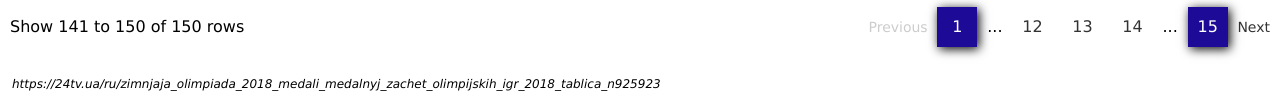
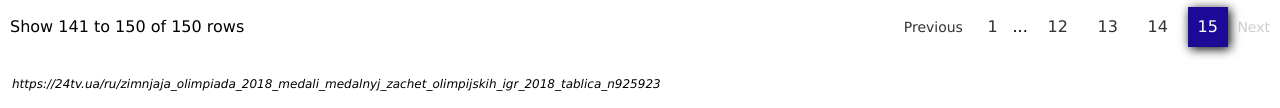
Before and after one commit to bartushak007/events_js, a website: page src/last_task/index.html in a window 1280 px wide. Both pictures are taken after a click on the link "15". Shown: the part 815-923 px from the top of the page. Drawn offline with Linux system fonts and the light colour scheme.

Commit message:
fix showCurrentArrOfRows function

```diff
--- a/src/last_task/index.html
+++ b/src/last_task/index.html
@@ -1545,14 +1545,14 @@
       Show <span class="show-number">1</span> to <span class="to-number">10</span> of <span class="of-number">150</span> rows
     </div>
     <div class="pager__controls">
-      <a class="pager__prev">
+      <a href="#" class="pager__prev">
         Previous
       </a>
       <ul class="pager__list">
         <li class="pager__list-item">
           <a href="#" class="pager__page ">1</a>
         </li>
-        <li class="pager__list-item">
+        <li class="pager__list-item-first">
           ...
         </li>
         <li class="pager__list-item">
@@ -1564,14 +1564,14 @@
         <li class="pager__list-item">
           <a href="#" class="pager__page">8</a>
         </li>
-        <li class="pager__list-item">
+        <li class="pager__list-item--second">
           ...
         </li>
         <li class="pager__list-item">
           <a href="#" class="pager__page">15</a>
         </li>
       </ul>
-      <a href="#" class="pager__next">
+      <a href="#" class="pager__next pager__next--available">
         Next
       </a>
     </div>
--- a/src/last_task/main.js
+++ b/src/last_task/main.js
@@ -1,5 +1,6 @@
+(function() {
   var filterValue = document.querySelector('.filter__input');
-var rowsValue = document.querySelector('.show__input');
+  var pagerPage = document.querySelectorAll('.pager__page');
   var tableElements = document.querySelectorAll('.country');
   var rowsValue = document.querySelector('.show__input');
   var show = document.querySelector('.show-number');
@@ -7,8 +8,64 @@ var show = document.querySelector('.show-number');
   var of = document.querySelector('.of-number');
   var page = 0;
   var arrOfVisibleElements = [];
-x();
+
+  of.innerHTML = tableElements.length;
+
+  filterValue.addEventListener('keyup', filter);
+  filterValue.addEventListener('keyup', doArrOfVisibleElements);
+  filterValue.addEventListener('keyup', function() {
+    showCurrentArrOfRows(arrOfVisibleElements, 0);
+  });
+
+  rowsValue.addEventListener('input', doArrOfVisibleElements);
+  rowsValue.addEventListener('input', function() {
+    showCurrentArrOfRows(arrOfVisibleElements, 0);
+    var pagerPageAll = document.querySelectorAll('.pager__page--current');
+
+    for (var i = 0; i < pagerPage.length; i++) {
+      if (pagerPageAll[i]) {
+        pagerPageAll[i].classList.remove('pager__page--current');
+      }
+    }
+    pagerPage[0].classList.add('pager__page--current');
+  });
+
+  var controls = document.querySelector('.pager__controls');
+  controls.addEventListener('click', function() {
+    event.preventDefault();
+  });
+
+  controls.addEventListener('click', function() {
+    var prev = document.querySelector('.pager__prev');
+    var next = document.querySelector('.pager__next');
+    var evTarget = event.target;
+
+    if (evTarget === prev && page > 0) {
+      showCurrentArrOfRows(arrOfVisibleElements, --page);
+    } else if (evTarget === next) {
+      if (page + 1 < arrOfVisibleElements.length) {
+        showCurrentArrOfRows(arrOfVisibleElements, ++page);
+      }
+    } else if (
+      evTarget.tagName === 'A' && !(evTarget === prev && !(evTarget === next))) {
+      page = +evTarget.innerHTML - 1;
+      showCurrentArrOfRows(arrOfVisibleElements, page);
+    }
+    if (page + 1 === arrOfVisibleElements.length) {
+      next.classList.remove('pager__next--available');
+    } else {
+      next.classList.add('pager__next--available');
+    }
+
+    if (page === 0) {
+      prev.classList.remove('pager__prev--available');
+    } else {
+      prev.classList.add('pager__prev--available');
+    }
+  });
+
   doArrOfVisibleElements();
+  showCurrentArrOfRows(arrOfVisibleElements, 0);
 
   function arrIndexListStart() {
     var arr = [];
@@ -22,15 +79,9 @@ function arrIndexListStart() {
     return arr;
   }
 
-filterValue.addEventListener('keyup', filter);
-filterValue.addEventListener('keyup', doArrOfVisibleElements);
-filterValue.addEventListener('keyup', function() {
-  showCurrentArrOfRows(arrOfVisibleElements, 0);
-});
-
   function filter() {
     var filterValue = document.querySelector('.filter__input');
-  visibleTableElementsArrIndex = [];
+    var visibleTableElementsArrIndex = [];
 
     if (filterValue.tagName === 'INPUT') {
       tableElements.forEach = [].forEach;
@@ -47,17 +98,9 @@ function filter() {
     }
   }
 
-rowsValue.addEventListener('click', doArrOfVisibleElements);
-rowsValue.addEventListener('click', function() {
-  showCurrentArrOfRows(arrOfVisibleElements, 0);
-});
-rowsValue.addEventListener('keyup', doArrOfVisibleElements);
-rowsValue.addEventListener('keyup', function() {
-  showCurrentArrOfRows(arrOfVisibleElements, 0);
-});
-
   function doArrOfVisibleElements() {
     var counter = 0;
+    var pagerPageAll = document.querySelectorAll('.pager__page--current');
     arrOfVisibleElements = [];
     visibleTableElementsArrIndex = arrIndexListStart();
 
@@ -68,32 +111,80 @@ function doArrOfVisibleElements() {
       }
       arrOfVisibleElements[counter - 1].push(visibleTableElementsArrIndex[i]);
     }
-  console.log('counter' + counter);
   }
 
   function showCurrentArrOfRows(arr, x) {
+    var controls = document.querySelector('.pager__controls');
+    var firstDots = document.querySelector('.pager__list-item-first');
+    var secondDots = document.querySelector('.pager__list-item--second');
 
-  show.innerHTML = 1;
-  to.innerHTML = rowsValue.value;
-
+    var calcElementsVisible = 0;
+    newArr = [];
 
     for (var i = 0; i < arr.length; i++) {
       for (var j = 0; j < arr[i].length; j++) {
+        calcElementsVisible++;
+        if (x < arr.length) {
           if (i !== x) {
             tableElements[arr[i][j]].parentNode.style.display = 'none';
           } else {
             tableElements[arr[i][j]].parentNode.style.display = '';
+            newArr.push(calcElementsVisible);
           }
         }
       }
-  var pagerPage = document.querySelectorAll('.pager__page');
-  var lastPage = (pagerPage[pagerPage.length - 1].innerHTML =
-    arrOfVisibleElements.length);
+    }
+
+    show.innerHTML = newArr[0];
+    to.innerHTML = newArr[newArr.length - 1];
+
+    var lastPage = pagerPage[pagerPage.length - 1].innerHTML = arrOfVisibleElements.length;
 
     if (x === 0) {
       var seconPage = (pagerPage[1].innerHTML = 2);
       var thirdCurrentPage = (pagerPage[2].innerHTML = 3);
       var fourthPage = (pagerPage[3].innerHTML = 4);
+    }
+
+    if (x > 2) {
+      firstDots.style.display = '';
+    } else {
+      firstDots.style.display = 'none';
+    }
+
+    if (arrOfVisibleElements.length < 5) {
+      pagerPage[1].style.display = 'none';
+    } else {
+      pagerPage[1].style.display = '';
+    }
+
+    if (arrOfVisibleElements.length < 4) {
+      pagerPage[3].style.display = 'none';
+    } else {
+      pagerPage[3].style.display = '';
+    }
+
+    if (arrOfVisibleElements.length < 3) {
+      pagerPage[2].style.display = 'none';
+    } else {
+      pagerPage[2].style.display = '';
+    }
+
+    if (arrOfVisibleElements.length < 2) {
+      controls.style.display = 'none';
+    } else {
+      controls.style.display = '';
+    }
+
+    if (x < arrOfVisibleElements.length - 3) {
+      secondDots.style.display = '';
+    } else {
+      secondDots.style.display = 'none';
+    }
+
+    if (arrOfVisibleElements.length < 6) {
+      firstDots.style.display = 'none';
+      secondDots.style.display = 'none';
     }
 
     if (x === arr.length - 1) {
@@ -126,59 +217,26 @@ function showCurrentArrOfRows(arr, x) {
       fourthPage = pagerPage[3].innerHTML = 1;
     }
 
+    changeCurrentPageNumber();
   }
 
-var controls = document.querySelector('.pager__controls');
-controls.addEventListener('click', function() {
-  event.preventDefault();
-});
+  function changeCurrentPageNumber() {
+    var pagerPageAll = document.querySelectorAll('.pager__page--current');
 
-controls.addEventListener('click', function() {
-  var prev = document.querySelector('.pager__prev');
-  var next = document.querySelector('.pager__next');
-  var pagerPage = document.querySelectorAll('.pager__page');
-
-  if (event.target == prev && page > 0) {
-    showCurrentArrOfRows(arrOfVisibleElements, --page);
-  } else if (event.target == next && page < arrOfVisibleElements.length) {
-    showCurrentArrOfRows(arrOfVisibleElements, ++page);
-  } else if (
-    event.target.tagName === 'A' &&
-    !(event.target === prev && !(event.target === next))
-  ) {
-    page = +event.target.innerHTML - 1;
-
-    showCurrentArrOfRows(arrOfVisibleElements, page);
+    for (var i = 0; i < pagerPageAll.length; i++) {
+      if (pagerPageAll[i]) {
+        pagerPageAll[i].classList.remove('pager__page--current');
+      }
     }
 
-  // console.log(page);
-  // controls.addEventListener('click', x);
-});
-
-controls.addEventListener('click', x);
-showCurrentArrOfRows(arrOfVisibleElements, 0);
-
-function x() {
-  var pagerPage = document.querySelectorAll('.pager__page');
-  var count = 0;
     for (var i = 0; i < pagerPage.length; i++) {
-    for (var j = 0; j < pagerPage.length; j++) {
-      // if (!(document.querySelector('.pager__page--current') != null)) {
-      //   // pagerPage[page].classList.remove('pager__page--current');
-      // } else console.log(document.querySelector('.pager__page--current'));
-      count++;
-      // if (pagerPage[count].classList.contains('pager__page--current')) {
-      //   console.log('good')
-      //   pagerPage[count].classList.remove('pager__page--current');
-      // }
+      if (pagerPageAll[i]) {
+        pagerPageAll[i].classList.remove('pager__page--current');
       }
 
       if (+pagerPage[i].innerHTML === page + 1) {
         pagerPage[i].classList.add('pager__page--current');
       }
     }
-
-  show.innerHTML = (page*10+1);
-  to.innerHTML = (page*10) + +rowsValue.value;
-  of.innerHTML = tableElements.length;
   }
+})();
--- a/src/last_task/table.css
+++ b/src/last_task/table.css
@@ -1174,13 +1174,14 @@ cite {
   text-decoration: none;
 }
 
-.pager__prev[href],
-.pager__next[href] {
+
+.pager__prev--available,
+.pager__next--available {
   color: #333;
 }
 
-.pager__prev[href]:hover,
-.pager__next[href]:hover {
+.pager__prev--available:hover,
+.pager__next--available:hover {
   color: #1d0b98;
 }
 
```
Also changed, not shown: README.md. Lines whose indentation alone changed are shown as unchanged.
